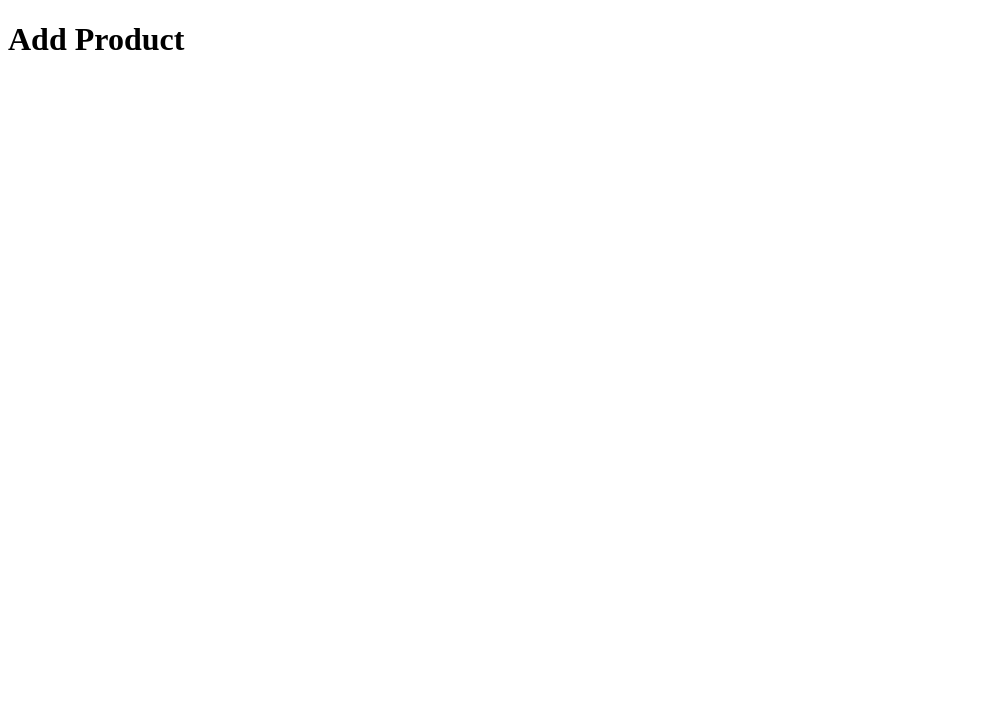
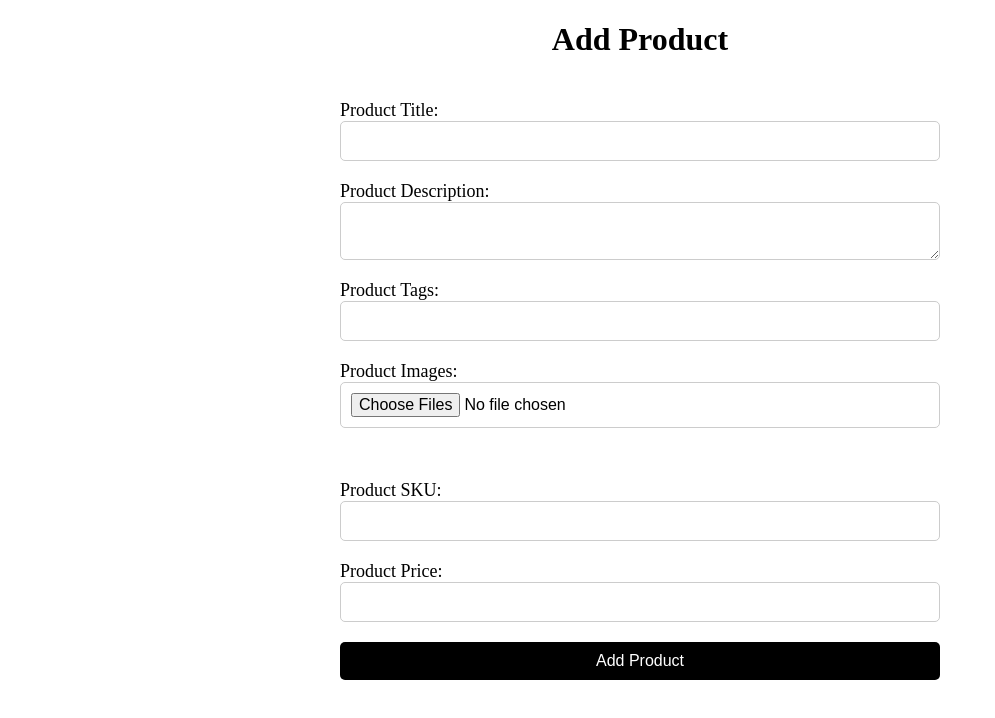
Before and after one commit to hassandiv/shopify-shop, a website: page client/index.html in a window 1280 px wide. Shown: the whole page, without its empty margins (0-995 px from the left). Drawn offline with Linux system fonts and the light colour scheme.

Commit message:
add product form + css

```diff
--- a/client/index.html
+++ b/client/index.html
@@ -10,6 +10,24 @@
   <body>
     <div class="container">
       <h1>Add Product</h1>
+      <form>
+        <label for="title">Product Title:</label>
+        <input type="text" id="title" name="title" required />
+        <label for="description">Product Description:</label>
+        <textarea id="description" name="description" required></textarea>
+        <label for="tags">Product Tags:</label>
+        <input type="text" id="tags" name="tags" required />
+        <label for="images">Product Images:</label>
+        <input type="file" id="images" name="images" multiple required />
+        <ul id="selected-images"></ul>
+        <label for="sku">Product SKU:</label>
+        <input type="text" id="sku" name="sku" required />
+        <label for="price">Product Price:</label>
+        <input type="number" id="price" name="price" required />
+        <button type="submit" id="add-product">Add Product</button>
+      </form>
+      <p id="error"></p>
+      <p id="success"></p>
     </div>
     <script src="script.js"></script>
   </body>
--- a/client/style.css
+++ b/client/style.css
@@ -0,0 +1,58 @@
+.container {
+  max-width: 600px;
+  height: 100%;
+  margin: 0 auto;
+}
+
+h1 {
+  text-align: center;
+}
+
+form {
+  display: flex;
+  flex-direction: column;
+}
+
+label {
+  margin-top: 20px;
+  font-size: 18px;
+}
+
+input,
+textarea {
+  padding: 10px;
+  font-size: 16px;
+  border: 1px solid #ccc;
+  border-radius: 5px;
+}
+
+button {
+  margin-top: 20px;
+  padding: 10px;
+  font-size: 16px;
+  background-color: #000;
+  color: #fff;
+  border: none;
+  border-radius: 5px;
+  cursor: pointer;
+}
+
+button:hover {
+  background-color: #333;
+}
+
+#success {
+  background-color: #008000;
+}
+#error {
+  background-color: #ff0000;
+}
+
+#error,
+#success {
+  font-size: 18px;
+  text-align: center;
+  padding: 10px;
+  color: #fff;
+  display: none;
+}
```
Also changed, not shown: 1 other file.
